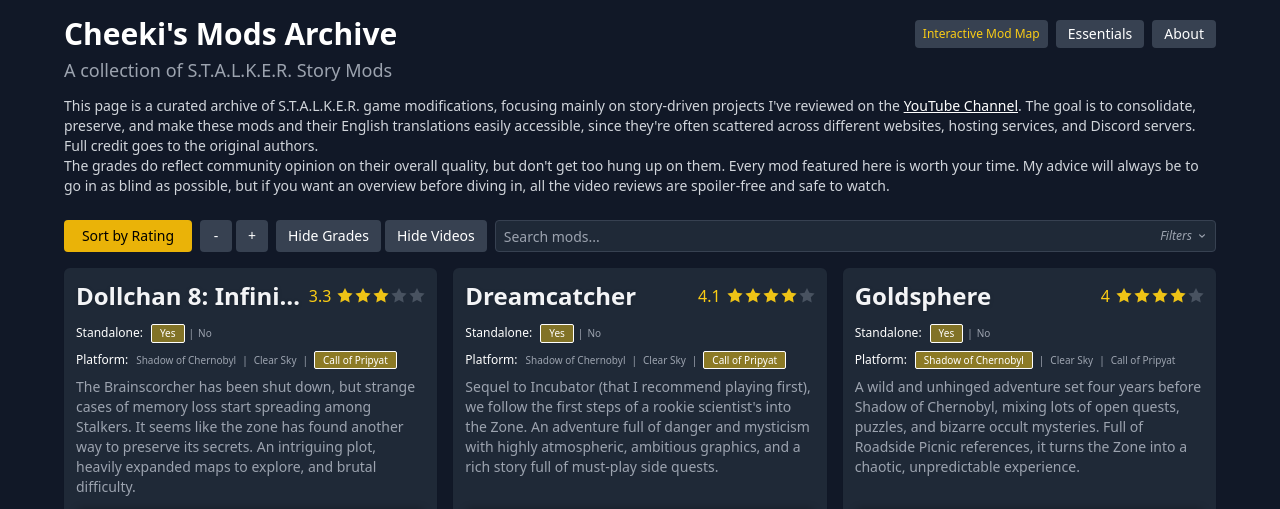
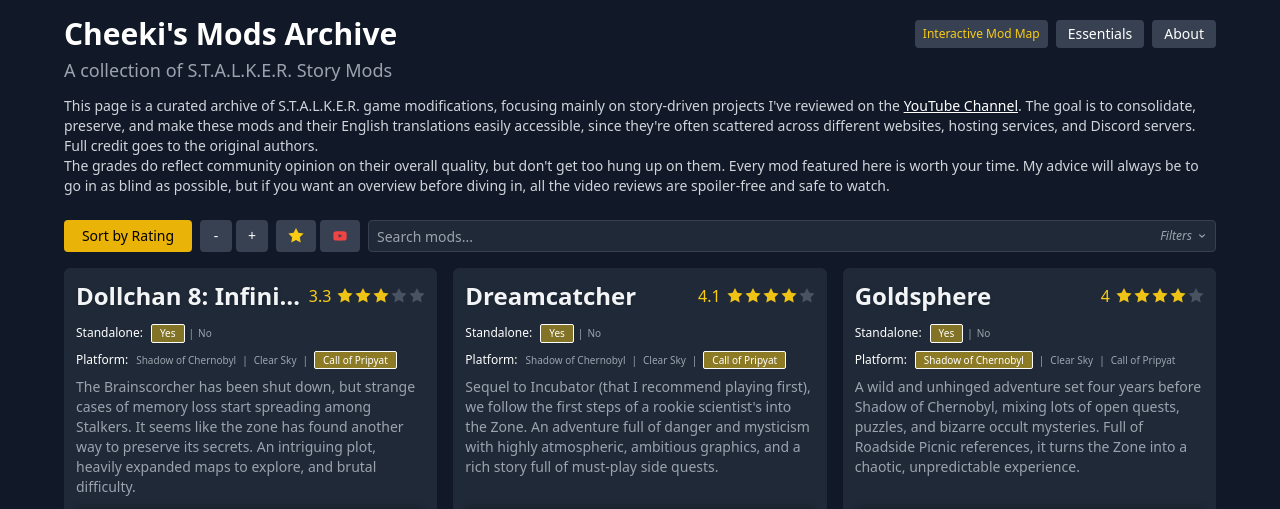
Before and after one commit to Cheekitos/CSMA-Test, a Jekyll site: the page built from index.html, in a window 1280 px wide, cut to the strip 0-509 px from the top of the page. Built offline with Jekyll 4.4.1, drawn with Linux system fonts in a browser that asks for light colours; nearby versions of some CDN libraries.

Commit message:
Update index.html

```diff
--- a/index.html
+++ b/index.html
@@ -35,11 +35,11 @@
       </button>
     </div>
     <div class="flex items-center gap-1">
-      <button id="toggle-grades" aria-label="Toggle grade visibility" class="bg-gray-700 hover:bg-gray-600 text-white text-sm font-medium py-1 px-3 rounded h-8 whitespace-nowrap">
-        Hide Grades
+      <button id="toggle-grades" aria-label="Toggle grade visibility" class="bg-gray-700 hover:bg-gray-600 text-white text-sm font-medium py-1 px-3 rounded h-8 whitespace-nowrap flex items-center justify-center">
+        <svg class="w-4 h-4 fill-current text-yellow-400" viewBox="0 0 20 20"><path d="M10 15l-5.878 3.09 1.122-6.545L.487 6.91l6.561-.955L10 0l2.952 5.955 6.561.955-4.757 4.635 1.122 6.545z"/></svg>
       </button>
-      <button id="toggle-videos" aria-label="Toggle video visibility" class="bg-gray-700 hover:bg-gray-600 text-white text-sm font-medium py-1 px-3 rounded h-8 whitespace-nowrap">
-        Hide Videos
+      <button id="toggle-videos" aria-label="Toggle video visibility" class="bg-gray-700 hover:bg-gray-600 text-white text-sm font-medium py-1 px-3 rounded h-8 whitespace-nowrap flex items-center justify-center">
+        <svg class="w-4 h-4 fill-current text-red-500" viewBox="0 0 24 24"><path d="M21.8 8.001c0 0-0.195-1.378-0.795-1.985-0.76-0.797-1.613-0.801-2.004-0.847-2.799-0.202-6.997-0.202-6.997-0.202h-0.009c0 0-4.198 0-6.997 0.202-0.391 0.046-1.243 0.05-2.004 0.847-0.6 0.607-0.795 1.985-0.795 1.985s-0.199 1.618-0.199 3.237v1.517c0 1.618 0.199 3.237 0.199 3.237s0.195 1.378 0.795 1.985c0.761 0.797 1.76 0.771 2.205 0.855 1.6 0.153 6.8 0.201 6.8 0.201s4.203-0.006 7.001-0.209c0.391-0.047 1.243-0.05 2.004-0.847 0.6-0.607 0.795-1.985 0.795-1.985s0.199-1.618 0.199-3.237v-1.517c0-1.618-0.199-3.237-0.199-3.237zM9.935 14.594v-5.62l5.403 2.82-5.403 2.8z"/></svg>
       </button>
     </div>
     <div class="relative flex-1 min-w-[150px]" id="search-container">
```
